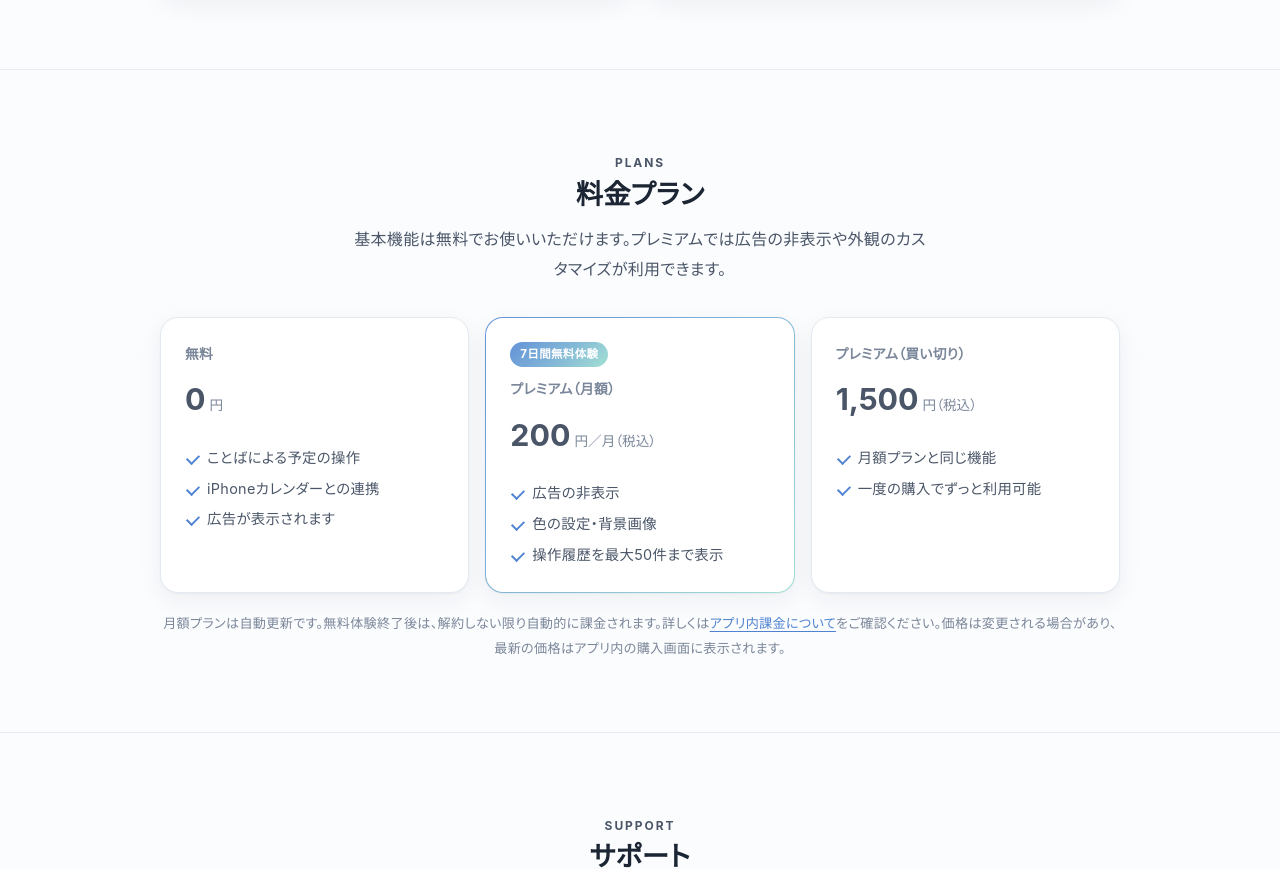
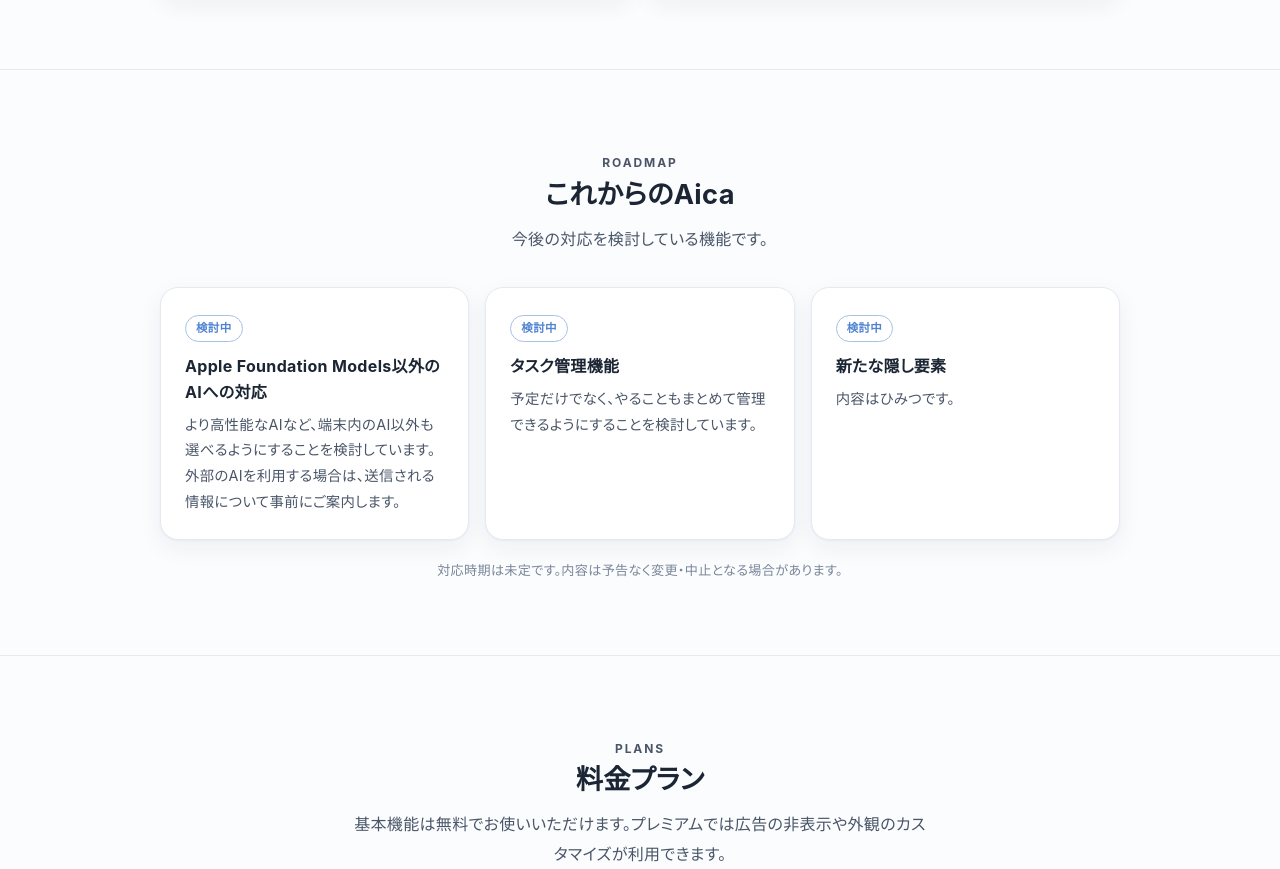
Before and after one commit to leaves-app/leaves-app.github.io, a plain HTML site: page index.html in a window 1280 px wide. Shown: the part 1276-2145 px from the top of the page. Drawn offline with Linux system fonts and the light colour scheme.

Commit message:
ロードマップ

```diff
--- a/index.html
+++ b/index.html
@@ -73,6 +73,34 @@
             <p>毎日使うほど植物が育ちます。ほかにも、思わぬ日に思わぬ出来事が。ぜひ探してみてください。</p>
           </article>
         </div>
+      </div>
+    </section>
+
+    <section class="section" id="roadmap">
+      <div class="wrap">
+        <div class="section-head">
+          <p class="eyebrow">Roadmap</p>
+          <h2>これからのAica</h2>
+          <p>今後の対応を検討している機能です。</p>
+        </div>
+        <ol class="roadmap">
+          <li class="card">
+            <span class="status">検討中</span>
+            <h3>Apple Foundation Models以外のAIへの対応</h3>
+            <p>より高性能なAIなど、端末内のAI以外も選べるようにすることを検討しています。外部のAIを利用する場合は、送信される情報について事前にご案内します。</p>
+          </li>
+          <li class="card">
+            <span class="status">検討中</span>
+            <h3>タスク管理機能</h3>
+            <p>予定だけでなく、やることもまとめて管理できるようにすることを検討しています。</p>
+          </li>
+          <li class="card">
+            <span class="status">検討中</span>
+            <h3>新たな隠し要素</h3>
+            <p>内容はひみつです。</p>
+          </li>
+        </ol>
+        <p class="note">対応時期は未定です。内容は予告なく変更・中止となる場合があります。</p>
       </div>
     </section>
 
--- a/style.css
+++ b/style.css
@@ -222,6 +222,28 @@ a:hover { color: var(--accent-strong); }
 }
 .note { margin: 18px 0 0; color: var(--muted); font-size: 0.82rem; text-align: center; }
 
+/* roadmap */
+.roadmap {
+  display: grid;
+  grid-template-columns: repeat(3, minmax(0, 1fr));
+  gap: 16px;
+  margin: 0;
+  padding: 0;
+  list-style: none;
+}
+.roadmap .card { position: relative; }
+.roadmap h3 { margin: 12px 0 6px; font-size: 1rem; line-height: 1.6; }
+.roadmap p { margin: 0; color: var(--text-sub); font-size: 0.9rem; line-height: 1.8; }
+.status {
+  display: inline-block;
+  padding: 2px 10px;
+  border: 1px solid color-mix(in srgb, var(--accent) 40%, var(--line));
+  border-radius: 999px;
+  color: var(--accent);
+  font-size: 0.72rem;
+  font-weight: 700;
+}
+
 /* support */
 .support-box {
   display: grid;
@@ -364,7 +386,7 @@ td p + p { margin-top: 6px; }
   .hero-icon { width: 104px; height: 104px; border-radius: 24px; }
   .section { padding: 56px 0; }
   .toc ol { columns: 1; }
-  .features { grid-template-columns: 1fr; }
+  .features, .roadmap { grid-template-columns: 1fr; }
   table, tbody, tr, th, td { display: block; width: 100%; }
   th { padding-bottom: 2px; background: transparent; color: var(--muted); font-size: 0.82rem; }
   td { padding-top: 0; }
```
